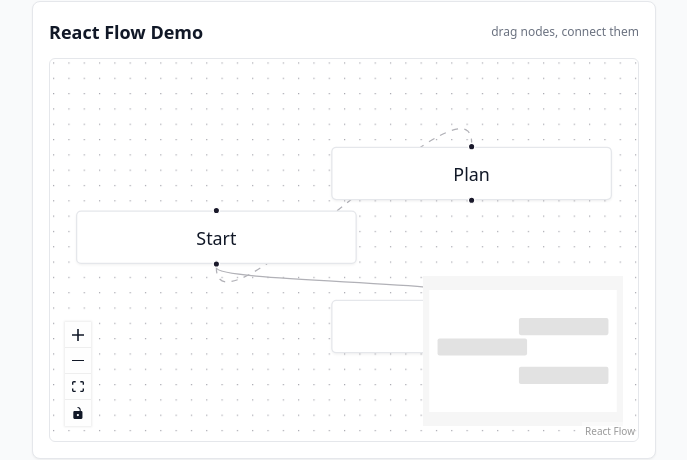
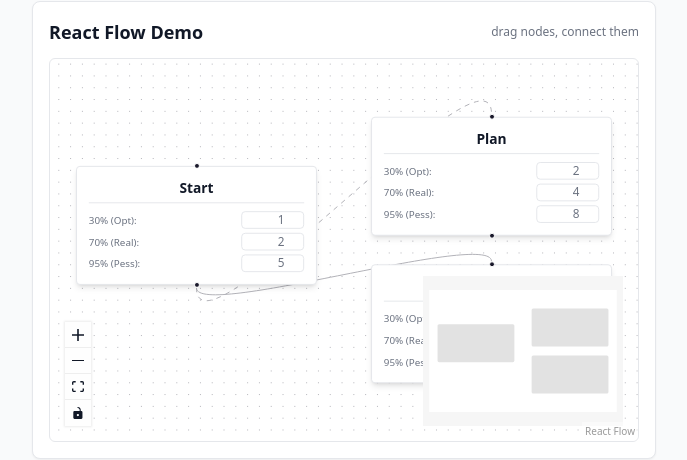
Before and after one commit to vladimirshefer/project-planner, a React (Vite) app: page / in a window 1280 px wide. Shown: the part 205-665 px from the top of the page, without its empty margins (296-983 px from the left). Built offline with nearby package versions, Linux system fonts and the light colour scheme; no server answers.

Commit message:
estimates

```diff
--- a/src/components/FlowDemo.tsx
+++ b/src/components/FlowDemo.tsx
@@ -17,11 +17,17 @@ import  {
 } from '@xyflow/react'
 import '@xyflow/react/dist/style.css'
 
-function EditableNode({ id, data }: NodeProps<Node<{ label: string }>>) {
+type NodeData = {
+  label: string;
+  est30?: number;
+  est70?: number;
+  est95?: number;
+};
+
+function EditableNode({ id, data }: NodeProps<Node<NodeData>>) {
   const { setNodes } = useReactFlow()
 
-  const onChange = useCallback((evt: ChangeEvent<HTMLInputElement>) => {
-    const newLabel = evt.target.value
+  const updateNodeData = useCallback((key: keyof NodeData, value: string | number) => {
     setNodes((nds) =>
       nds.map((node) => {
         if (node.id === id) {
@@ -29,7 +35,7 @@ function EditableNode({ id, data }: NodeProps<Node<{ label: string }>>) {
             ...node,
             data: {
               ...node.data,
-              label: newLabel,
+              [key]: value,
             },
           }
         }
@@ -39,14 +45,48 @@ function EditableNode({ id, data }: NodeProps<Node<{ label: string }>>) {
   }, [id, setNodes])
 
   return (
-    <div className="rounded border bg-white p-2 shadow-sm min-w-24">
+    <div className="rounded border bg-white p-3 shadow-md min-w-[150px] flex flex-col gap-2">
       <Handle type="target" position={Position.Top} />
+
+      {/* Name/Label */}
       <input
         type="text"
-        className="w-full border-none p-0 text-center text-sm focus:outline-none focus:ring-0 bg-white"
+        className="w-full border-b pb-1 text-center font-bold text-sm focus:outline-none focus:ring-0 bg-white"
         defaultValue={data.label}
-        onChange={onChange}
+        onChange={(e) => updateNodeData('label', e.target.value)}
       />
+
+      {/* Estimates */}
+      <div className="flex flex-col gap-1 text-[10px] text-gray-500">
+        <div className="flex justify-between items-center gap-2">
+          <span className="whitespace-nowrap">30% (Opt):</span>
+          <input
+            type="number"
+            className="w-16 border rounded px-1 text-right text-xs focus:ring-1 focus:ring-blue-500 outline-none"
+            defaultValue={data.est30}
+            onChange={(e) => updateNodeData('est30', parseFloat(e.target.value) || 0)}
+          />
+        </div>
+        <div className="flex justify-between items-center gap-2">
+          <span className="whitespace-nowrap">70% (Real):</span>
+          <input
+            type="number"
+            className="w-16 border rounded px-1 text-right text-xs focus:ring-1 focus:ring-blue-500 outline-none"
+            defaultValue={data.est70}
+            onChange={(e) => updateNodeData('est70', parseFloat(e.target.value) || 0)}
+          />
+        </div>
+        <div className="flex justify-between items-center gap-2">
+          <span className="whitespace-nowrap">95% (Pess):</span>
+          <input
+            type="number"
+            className="w-16 border rounded px-1 text-right text-xs focus:ring-1 focus:ring-blue-500 outline-none"
+            defaultValue={data.est95}
+            onChange={(e) => updateNodeData('est95', parseFloat(e.target.value) || 0)}
+          />
+        </div>
+      </div>
+
       <Handle type="source" position={Position.Bottom} />
     </div>
   )
@@ -59,9 +99,9 @@ const nodeTypes = {
 }
 
 const initialNodes: Node[] = [
-  { id: '1', position: { x: 0, y: 50 }, data: { label: 'Start' }, type: 'editable' },
-  { id: '2', position: { x: 200, y: 0 }, data: { label: 'Plan' }, type: 'editable' },
-  { id: '3', position: { x: 200, y: 120 }, data: { label: 'Execute' }, type: 'editable' },
+  { id: '1', position: { x: 0, y: 50 }, data: { label: 'Start', est30: 1, est70: 2, est95: 5 }, type: 'editable' },
+  { id: '2', position: { x: 300, y: 0 }, data: { label: 'Plan', est30: 2, est70: 4, est95: 8 }, type: 'editable' },
+  { id: '3', position: { x: 300, y: 150 }, data: { label: 'Execute', est30: 5, est70: 10, est95: 20 }, type: 'editable' },
 ]
 
 const initialEdges: Edge[] = [
```
